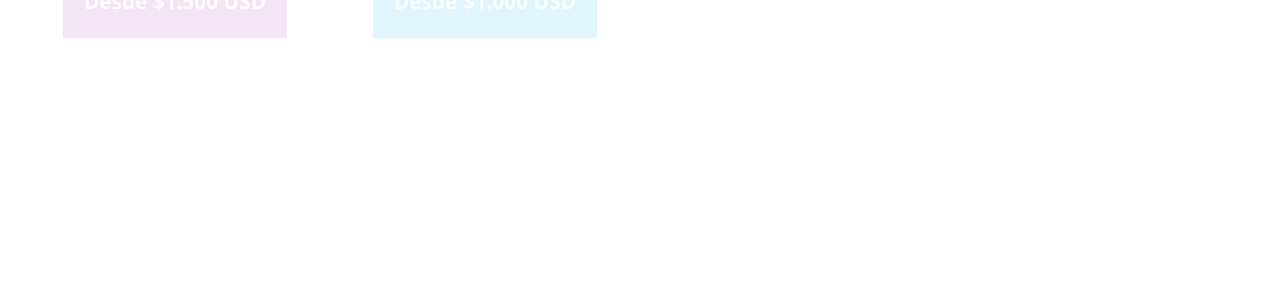
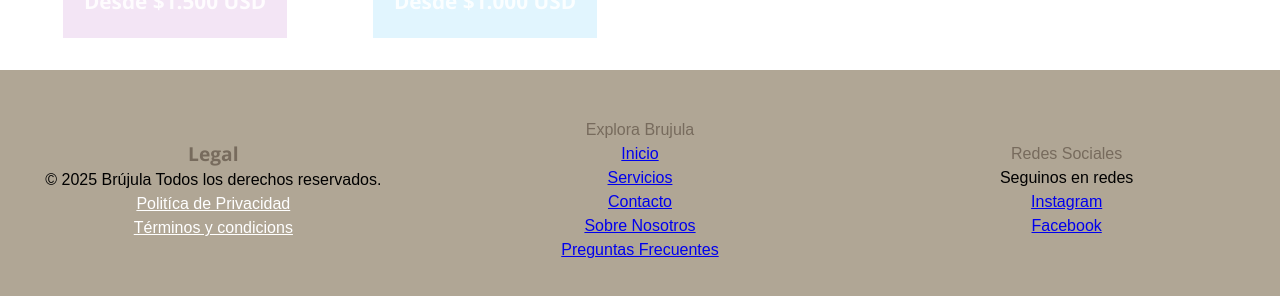
Before and after one commit to juanMarcosChalu/olimpiada-grupo-A, a React (Vite) app in the folder olim/: page / in a window 1280 px wide. Shown: the part 2418-2714 px from the top of the page. Before the commit the page ends 2488 px from the top, so only its background shows below. Built offline with nearby package versions, Linux system fonts and the light colour scheme.

Commit message:
1.0.8
-estilo de footer creado
-organizacion de pagina

```diff
--- a/olim/src/App.jsx
+++ b/olim/src/App.jsx
@@ -1,7 +1,6 @@
 import React, { useState } from "react";
 import { BrowserRouter, Routes, Route } from 'react-router-dom';
 
-import Footer from "./components/Footer";
 import "./App.css";
 import Header from "./components/header.jsx";
 import SectionHome from "./components/SectionHome.jsx";
@@ -12,6 +11,8 @@ import CardPaquetes from "./components/CardPaquetes.jsx";
 import Testimonios from "./components/Testimonios.jsx";
 import img from './assets/madrid.jpg';
 import GridPaquetes from "./components/gridPaquetes.jsx"
+import Footer from "./components/Footer.jsx";
+
 function App() {
 
 
@@ -53,7 +54,8 @@ function App() {
               imagenSrc={img}
               fondo="#c88c8c"
             />
-          <GridPaquetes/>
+            <GridPaquetes />
+            <Footer />
           </>
         } />
       </Routes>
--- a/olim/src/components/Footer.jsx
+++ b/olim/src/components/Footer.jsx
@@ -1,9 +1,53 @@
 import React from "react";
+import "../styles/Footer.css"
+import { Link } from "react-router-dom";
+
 
 const Footer = () => {
   return (
     <footer className="footer">
 
+      <section id="legal">
+
+        <div className="titulos-footer">Legal</div>
+        <div className="text-footer">© 2025 Brújula Todos los derechos reservados.</div>
+        <div className="lista-footer">
+          <ol>
+            <li><Link to="#">Politíca de Privacidad</Link></li>
+            <li><Link to="#">Términos y condicions</Link></li>
+          </ol>
+        </div>
+
+      </section>
+
+      <section id="explore">
+
+      <div className="titulo-footer">Explora Brujula</div>
+
+        <div className="lista-footer">
+          <ol>
+            <li><Link to="#">Inicio</Link></li>
+            <li><Link to="#">Servicios</Link></li>
+            <li><Link to="#">Contacto</Link></li>
+            <li><Link to="#">Sobre Nosotros</Link></li>
+            <li><Link to="#">Preguntas Frecuentes</Link></li>
+          </ol>
+        </div>
+
+      </section>
+
+      <section id="social-media">
+
+        <div className="titulos-footer">Redes Sociales</div>
+        <div className="text-footer">Seguinos en redes</div>
+        <div className="lista-footer">
+          <ol>
+            <li><Link to="#">Instagram</Link></li>
+            <li><Link to="#">Facebook</Link></li>
+          </ol>
+        </div>
+
+      </section>
     </footer>
   );
 };
--- a/olim/src/styles/footer.css
+++ b/olim/src/styles/footer.css
@@ -0,0 +1,88 @@
+.footer {
+    width: 100%;
+    height: 30vh;
+    background-color: #B0A695;
+    display: grid;
+    grid-template-columns: 1fr 1fr 1fr;
+
+    #legal {
+        display: flex;
+        flex-direction: column;
+        text-align: center;
+        position: relative;
+        justify-content: center;
+        list-style: none;
+
+        .titulos-footer {
+            font-family: "Open Sans";
+            font-size: 1.2rem;
+            font-weight: 700;
+            color: #776B5D;
+
+        }
+
+        .text-footer {
+            color: black;
+        }
+
+        .lista-footer {
+
+            a {
+                color: white;
+                list-style: none;
+                list-style-type: none;
+            }
+
+        }
+    }
+
+    #explore {
+        display: flex;
+        flex-direction: column;
+        text-align: center;
+        position: relative;
+        justify-content: center;
+        list-style: none;
+
+        .titulo-footer {
+            color: #776B5D;
+        }
+
+        .lista-footer {
+
+            li{
+                color: white;
+                text-decoration: none;
+                list-style-type: none;
+            }
+        }
+    }
+
+    #social-media {
+        display: flex;
+        flex-direction: column;
+        text-align: center;
+        position: relative;
+        justify-content: center;
+        list-style: none;
+
+
+        .titulos-footer {
+            color: #776B5D;
+        }
+
+        .text-footer {
+            color: #000000;
+        }
+
+        .lista-footer {
+            text-decoration: none;
+
+            li{
+                color: white;
+                list-style-type: none;
+            }
+
+        }
+    }
+}
```
Also changed, not shown: 1 other file (tests, documents, lock files or other folders). Lines whose indentation alone changed are shown as unchanged.
